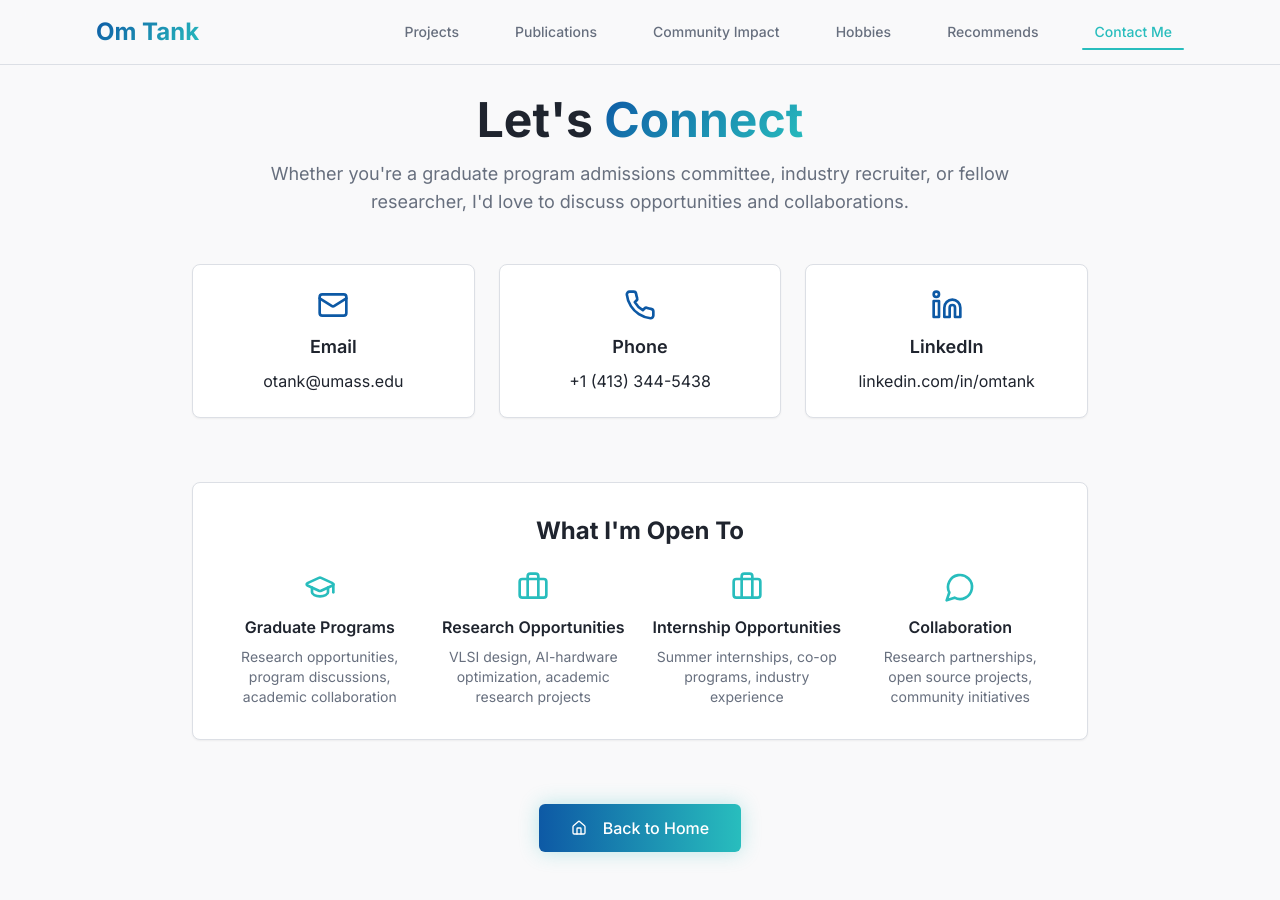
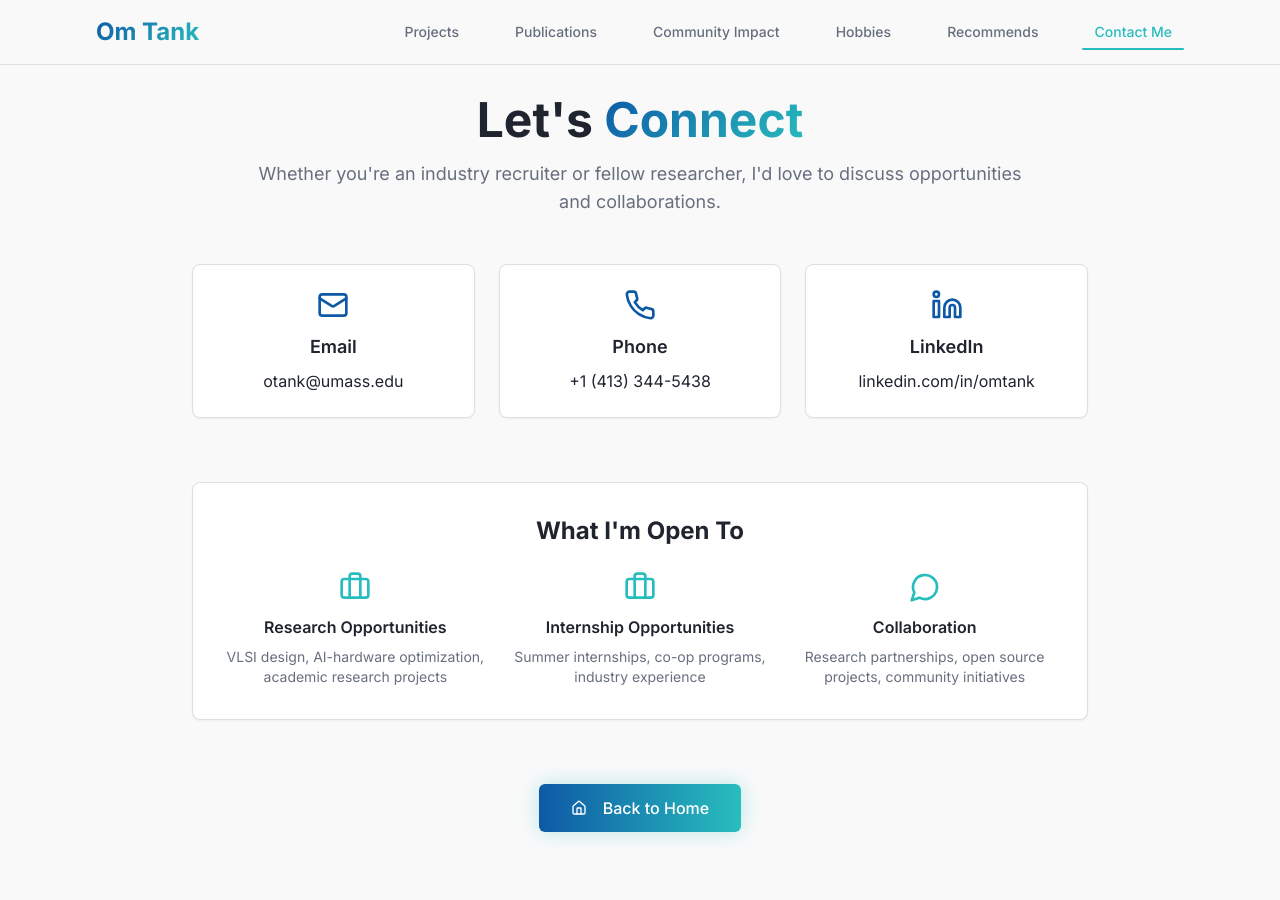
Before and after one commit to OTANK10/om-tank-nexus, a React (Vite) app: page /contact in a window 1280 px wide. Shown: the top 900 px of the page. Built offline with nearby package versions, Linux system fonts and the light colour scheme.

Commit message:
Update contact page content

```diff
--- a/src/pages/Contact.tsx
+++ b/src/pages/Contact.tsx
@@ -39,8 +39,7 @@ const Contact = () => {
             Let's <span className="gradient-text">Connect</span>
           </h1>
           <p className="text-lg text-muted-foreground max-w-3xl mx-auto">
-            Whether you're a graduate program admissions committee, industry recruiter,
-            or fellow researcher, I'd love to discuss opportunities and collaborations.
+            Whether you're an industry recruiter or fellow researcher, I'd love to discuss opportunities and collaborations.
           </p>
         </div>
 
@@ -94,15 +93,7 @@ const Contact = () => {
         {/* What I'm Open To */}
         <Card className="p-8 shadow-medium mb-16 animate-fade-in">
           <h3 className="text-2xl font-bold mb-6 text-center">What I'm Open To</h3>
-          <div className="grid grid-cols-1 md:grid-cols-4 gap-6">
-            <div className="text-center">
-              <div className="text-accent mb-3 flex justify-center">
-                <GraduationCap className="w-8 h-8" />
-              </div>
-              <h4 className="font-semibold mb-2">Graduate Programs</h4>
-              <p className="text-sm text-muted-foreground">Research opportunities, program discussions, academic collaboration</p>
-            </div>
-
+          <div className="grid grid-cols-1 md:grid-cols-3 gap-6">
             <div className="text-center">
               <div className="text-accent mb-3 flex justify-center">
                 <Briefcase className="w-8 h-8" />
```
